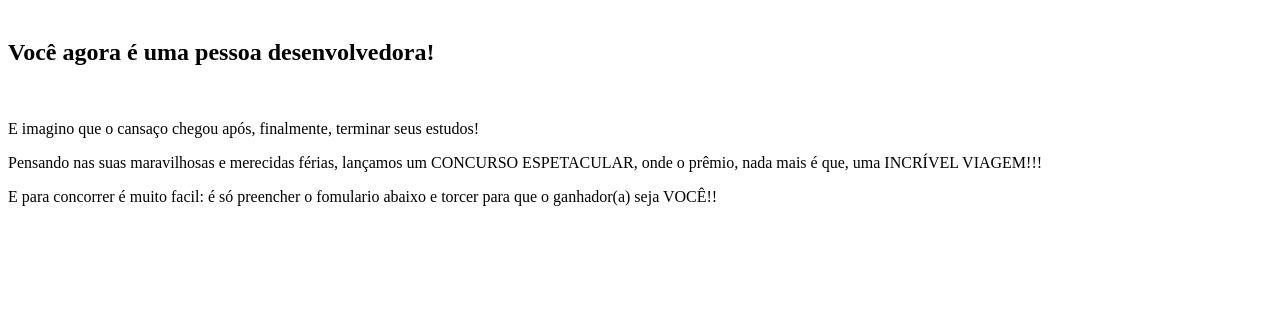
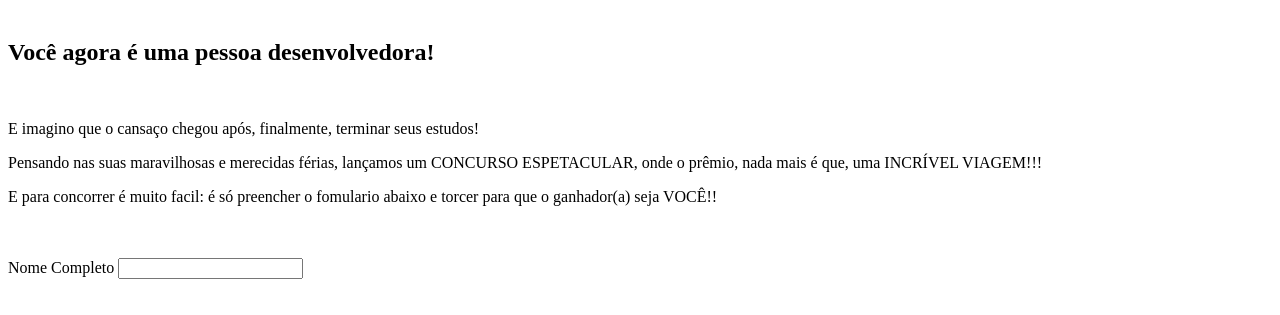
Before and after one commit to RenataNucci/Trybe-exercicios, a plain HTML site: page bloco-6-html-e-css-forms-flexbox-e-responsivo/dia-1-html-css-forms/form.html in a window 1280 px wide. Shown: the part 79-394 px from the top of the page. Drawn offline with Linux system fonts and the light colour scheme.

Commit message:
adc uma barra para inserir nome completo

```diff
--- a/bloco-6-html-e-css-forms-flexbox-e-responsivo/dia-1-html-css-forms/form.html
+++ b/bloco-6-html-e-css-forms-flexbox-e-responsivo/dia-1-html-css-forms/form.html
@@ -16,6 +16,11 @@
     <p>E para concorrer é muito facil: é só preencher o fomulario abaixo e torcer para que o ganhador(a) seja VOCÊ!!</p>
     <br>
     <br>
-
+    <div>
+        <label>
+            Nome Completo
+            <input type="text" name="nome" id="nome">
+        </label>
+    </div>
 </body>
 </html>
```
